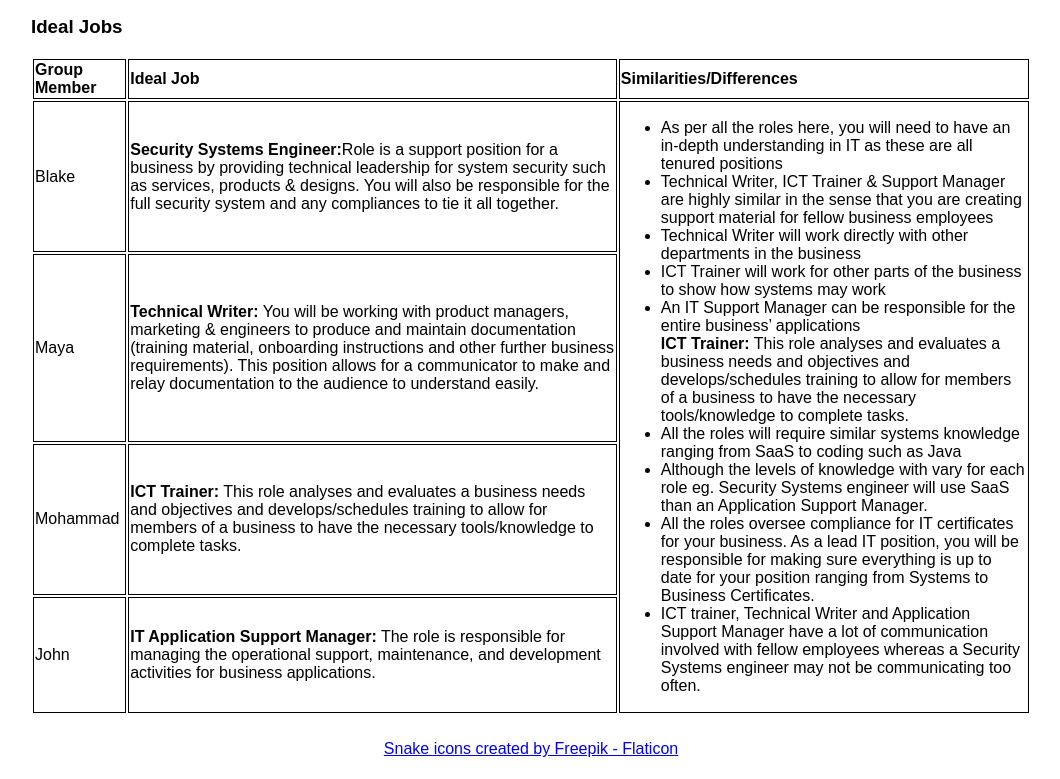
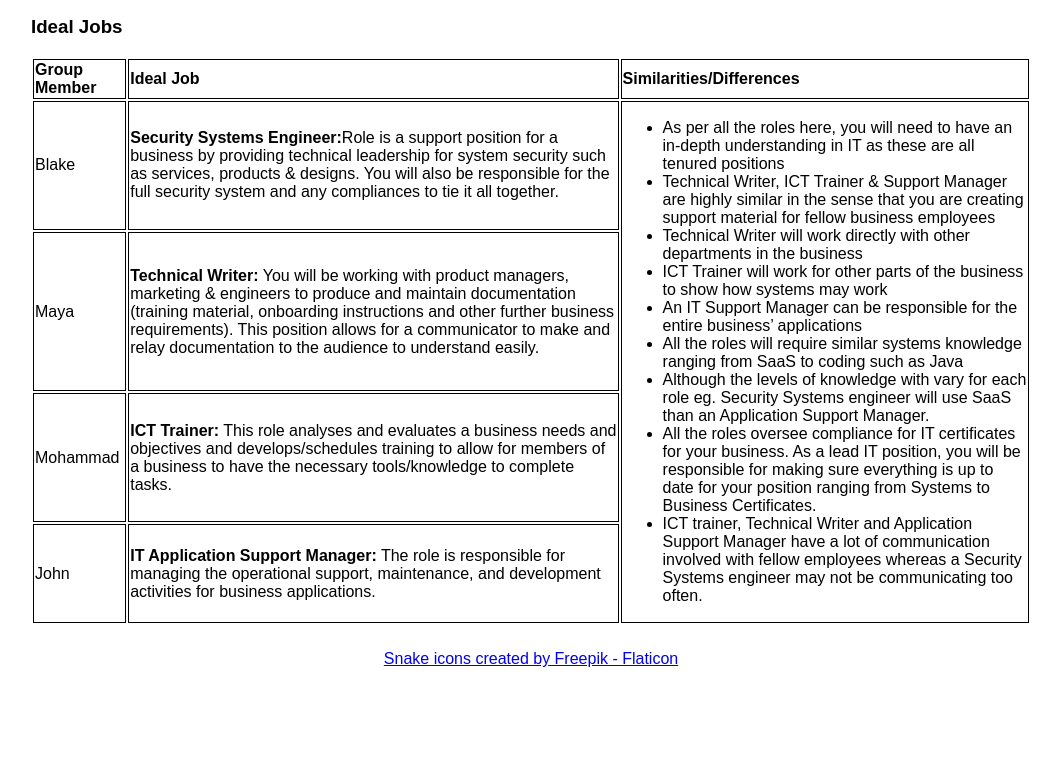
Before and after one commit to MKM-RMIT/IIT-A2, a plain HTML site: page index.html in a window 1280 px wide. Shown: the part 1570-2349 px from the top of the page, without its empty margins (109-1169 px from the left). After the commit the page ends 2259 px from the top, so only its background shows below. Drawn offline with Linux system fonts and the light colour scheme.

Commit message:
Tidy up lists

```diff
--- a/index.html
+++ b/index.html
@@ -101,27 +101,13 @@
                     <td rowspan="4">
                         <ul>
                             <li>As per all the roles here, you will need to have an in-depth understanding in IT as these are all tenured positions</li>
-
                             <li>Technical Writer, ICT Trainer & Support Manager are highly similar in the sense that you are creating support material for fellow business employees</li>
-
                             <li>Technical Writer will work directly with other departments in the business</li>
-
                             <li>ICT Trainer will work for other parts of the business to show how systems may work</li>
-
                             <li>An IT Support Manager can be responsible for the entire business’ applications</li>
-<b>ICT Trainer:</b>
-
-
-
-This role analyses and evaluates a business needs and objectives and develops/schedules training to allow for members of a business to have the necessary tools/knowledge to complete tasks.
                             <li>All the roles will require similar systems knowledge ranging from SaaS to coding such as Java</li>
-
                             <li>Although the levels of knowledge with vary for each role eg. Security Systems engineer will use SaaS than an Application Support Manager.</li>
-
-
-
                             <li>All the roles oversee compliance for IT certificates for your business. As a lead IT position, you will be responsible for making sure everything is up to date for your position ranging from Systems to Business Certificates.</li>
-
                             <li>ICT trainer, Technical Writer and Application Support Manager have a lot of communication involved with fellow employees whereas a Security Systems engineer may not be communicating too often.</li>
                         </ul>
                     </td>
```
